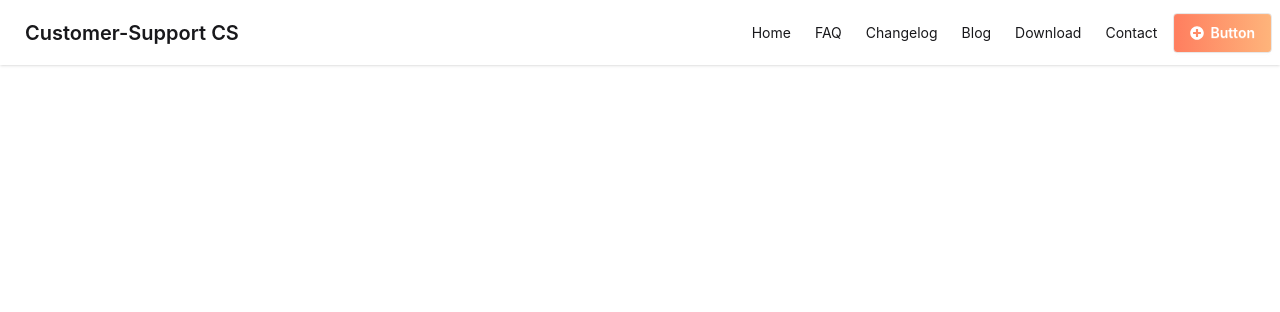
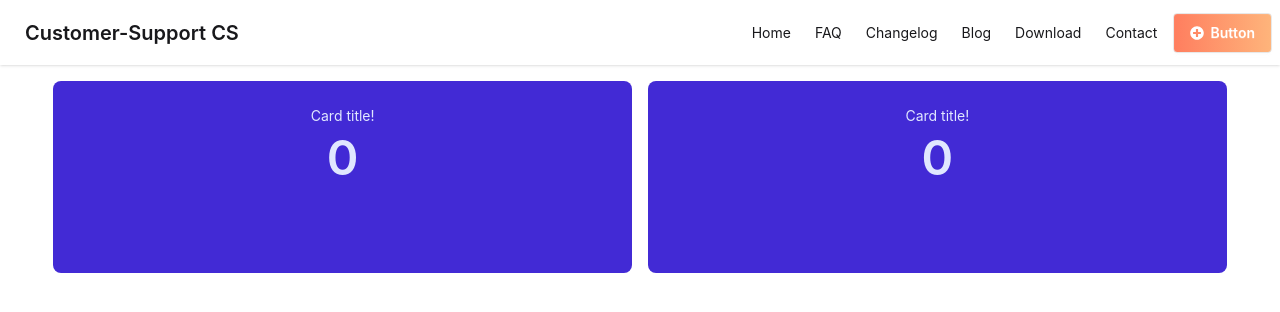
Before and after one commit to abdullahMsiam/customer-support-client, a React (Vite) app: page / in a window 1280 px wide. Shown: the top 312 px of the page. Built offline with nearby package versions, Linux system fonts and the light colour scheme.

Commit message:
banner card

```diff
--- a/src/App.jsx
+++ b/src/App.jsx
@@ -1,6 +1,7 @@
-import { useState, use } from 'react';
+import { use } from 'react';
 import './App.css'
 import Navbar from './components/navbar/Navbar'
+import Banner from './components/banner/Banner';
 
 
 const fetchTicket = async () => {
@@ -19,6 +20,7 @@ function App() {
   return (
     <div>
       <Navbar />
+      <Banner />
     </div>
   )
 }
--- /dev/null
+++ b/src/components/banner/Banner.jsx
@@ -0,0 +1,15 @@
+import React from 'react';
+import BannerCard from './BannerCard';
+
+const Banner = () => {
+    return (
+        <div className='container mx-auto mt-4'>
+            <div className='flex justify-around w-11/12 mx-auto gap-4'>
+                <BannerCard status={"in-progress"} />
+                <BannerCard status={"completed"} />
+            </div>
+        </div>
+    );
+};
+
+export default Banner;
--- /dev/null
+++ b/src/components/banner/BannerCard.jsx
@@ -0,0 +1,16 @@
+import React from 'react';
+
+const BannerCard = () => {
+    return (
+
+        <div className={`card bg-primary text-primary-content flex-1 h-48 `}>
+            <div className="card-body">
+                <h2 className=" text-center w-full">Card title!</h2>
+                <p className='text-5xl font-semibold text-center '>0</p>
+            </div>
+        </div>
+
+    );
+};
+
+export default BannerCard;
--- a/src/components/navbar/Navbar.jsx
+++ b/src/components/navbar/Navbar.jsx
@@ -25,7 +25,7 @@ const Navbar = () => {
                         <ul
                             tabIndex="-1"
                             className="menu menu-sm dropdown-content  rounded-box z-1 mt-3 w-52 p-2 shadow">
-                            {/*  */}
+
                             {menuItems}
 
                         </ul>
@@ -34,12 +34,12 @@ const Navbar = () => {
                 </div>
                 <div className="navbar-end hidden lg:flex">
                     <ul className="menu menu-horizontal px-1">
-                        {/*  */}
+
                         {menuItems}
                     </ul>
                 </div>
                 <div className="navbar-end md:w-1/12 flex">
-                    <a className="btn btn-gradient"><FaPlusCircle /> Button</a>
+                    <button className="btn btn-gradient"><FaPlusCircle /> Button</button>
                 </div>
             </div>
         </div>
```
Also changed, not shown: tailwind.config.js (added).
